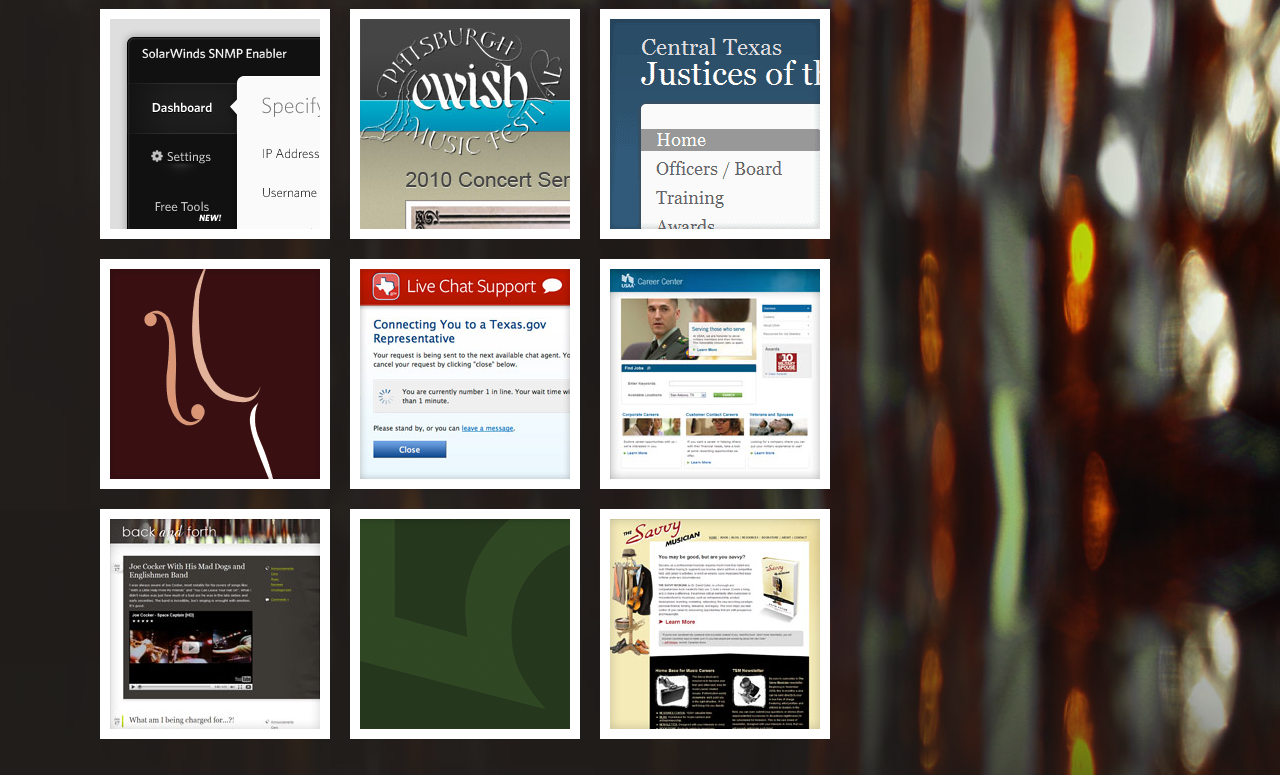
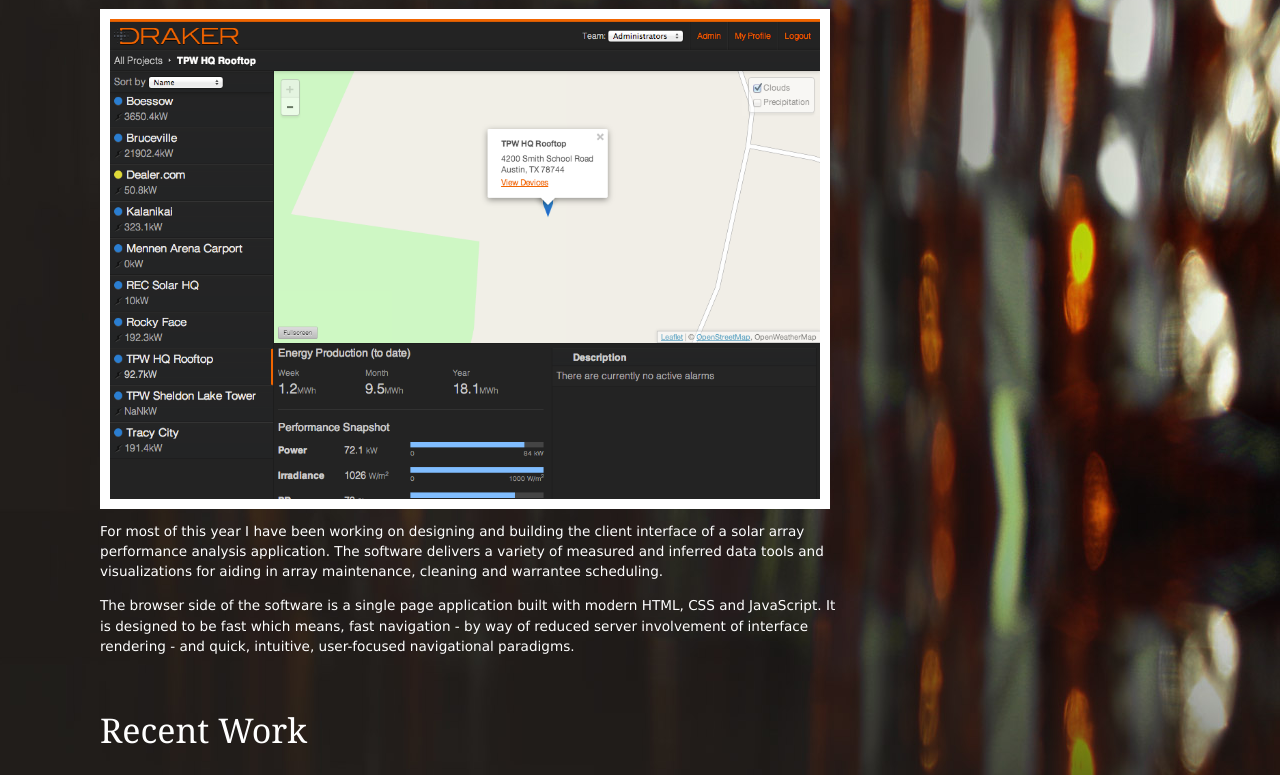
Before and after one commit to justinwinslow/jwindesign.com, a plain HTML site: page index.html in a window 1280 px wide. Shown: the part 487-1262 px from the top of the page. Drawn offline with Linux system fonts and the light colour scheme.

Commit message:
Updated work

```diff
--- a/index.htm
+++ b/index.html
@@ -34,19 +34,27 @@
 			<div class="resume"><a href="http://www.jwindesign.com/winslowResume_web.pdf">Download My Resume</a></div>
 			<br />
 		</div>
+		<div id="latestProject">
+			<h2>Latest Project</h2>
+			<div class="screenshot">
+				<a href="images/intelligentArray.png"><img src="images/intelligentArray.png"></a>
+			</div>
+			<p>For most of this year I have been working on designing and building the client interface of a solar array performance analysis application. The software delivers a variety of measured and inferred data tools and visualizations for aiding in array maintenance, cleaning and warrantee scheduling.</p>
+			<p>The browser side of the software is a single page application built with modern HTML, CSS and JavaScript. It is designed to be fast which means, fast navigation - by way of reduced server involvement of interface rendering - and quick, intuitive, user-focused navigational paradigms.</p>
+		</div>
 		<div id="recentWork">
 			<h2>Recent Work</h2>
 
+			<div class="recentWork_item"><a href="#popUp" id="popUp_jvSite" class="link_popUp"><img src="images/work_jv.png" alt="JayaVarma.com"></a></div>
 			<div class="recentWork_item"><a href="#popUp" id="popUp_sw" class="link_popUp"><img src="images/work_sw_freeTool.png" alt="SolarWinds Win32 Application Design"></a></div>
 			<div class="recentWork_item"><a href="#popUp" id="popUp_pjmf" class="link_popUp"><img src="images/work_pjmf.jpg" alt="Pittsburgh Jewish Music Festival"></a></div>
 			<div class="recentWork_item"><a href="#popUp" id="popUp_ctjpca" class="link_popUp"><img src="images/work_ctjpca.png" alt="Central Texas Justices of the Peace &amp; Constables Association Preview"></a></div>
 			<div class="recentWork_item"><a href="#popUp" id="popUp_jv" class="link_popUp"><img src="images/work_bizCard_varma.png" alt="Business Card - Jaya Varma"></a></div>
 			<div class="recentWork_item"><a href="#popUp" id="popUp_chat" class="link_popUp"><img src="images/work_txgov_chat.jpg" alt="Texas.gov Live Chat Preview"></a></div>
 			<div class="recentWork_item"><a href="#popUp" id="popUp_cc" class="link_popUp"><img src="images/work_careerCenter.jpg" alt="USAA Career Center Preview"></a></div>
-			<div class="recentWork_item"><a href="#popUp" id="popUp_bf" class="link_popUp"><img src="images/work_bandf.jpg" alt="Back and Forth Preview"></a></div>
+			<!--<div class="recentWork_item"><a href="#popUp" id="popUp_bf" class="link_popUp"><img src="images/work_bandf.jpg" alt="Back and Forth Preview"></a></div>-->
 			<div class="recentWork_item"><a href="#popUp" id="popUp_jn" class="link_popUp"><img src="images/work_bizCard_naus.png" alt="Business Card - 5th Avenue Sound"></a></div>
 			<div class="recentWork_item"><a href="#popUp" id="popUp_savvy" class="link_popUp"><img src="images/work_savvy.jpg" alt="The Savvy Musician Preview"></a></div>
-
 		</div>
 		<div id="contact">
 			<h2>Contact</h2>
--- a/scripts/main.js
+++ b/scripts/main.js
@@ -1,6 +1,16 @@
 require(['jquery', 'modules/createModule'], function(){
 	//console.log('create modules loaded');
 	$(document).ready(function(event){
+
+		jw.createModule('popUps', {
+			title: 'JayaVarma.com',
+			content: '<img src="images/work_jv_full.png" class="img_work_lrg" alt=" " title="">' +
+				'<div class="popUp_content">' +
+					'<p>Personal site for florida based violinist, Jaya Varma.</p>' +
+					'<a href="http://www.jayavarma.com" class="extLink">View Site</a>' +
+				'</div>',
+			target: document.getElementById('popUp_jvSite')
+		});
 
 		jw.createModule('popUps', {
 			title: 'SolarWinds Win32 Application Design',
--- a/styles/style.css
+++ b/styles/style.css
@@ -559,6 +559,36 @@ p:last-child {
 	margin:0;
 }
 
+#latestProject {
+	margin: 0 0 50px;
+}
+
+.screenshot {
+	background:#ffffff;
+	border: 10px solid #fff;
+	margin: 0 20px 12px 0;
+	overflow: hidden;
+}
+
+.screenshot img, .screenshot a {
+	border: 0;
+	margin: 0;
+	padding: 0;
+}
+
+@media only screen and (min-device-width: 480px), only screen and (min-width: 480px){
+
+.screenshot {
+	height: 480px;
+}
+
+.screenshot:hover {
+	transition: .2s;
+	height: 735px;
+}
+
+}
+
 #recentWork {
 	margin:0 0 50px;
 	overflow:hidden;
```
Also changed, not shown: images/intelligentArray.png (added), images/work_jv.png (added), images/work_jv_full.png (added).
